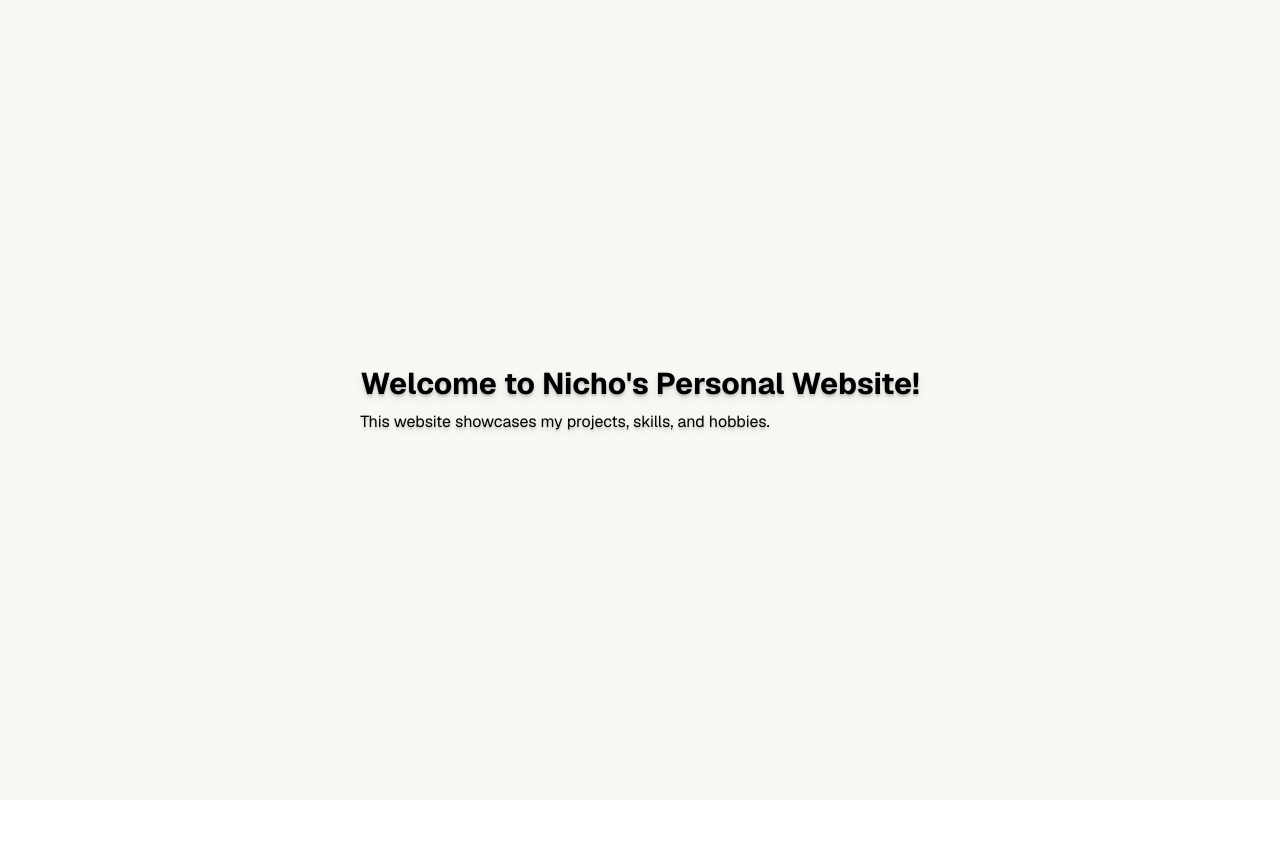
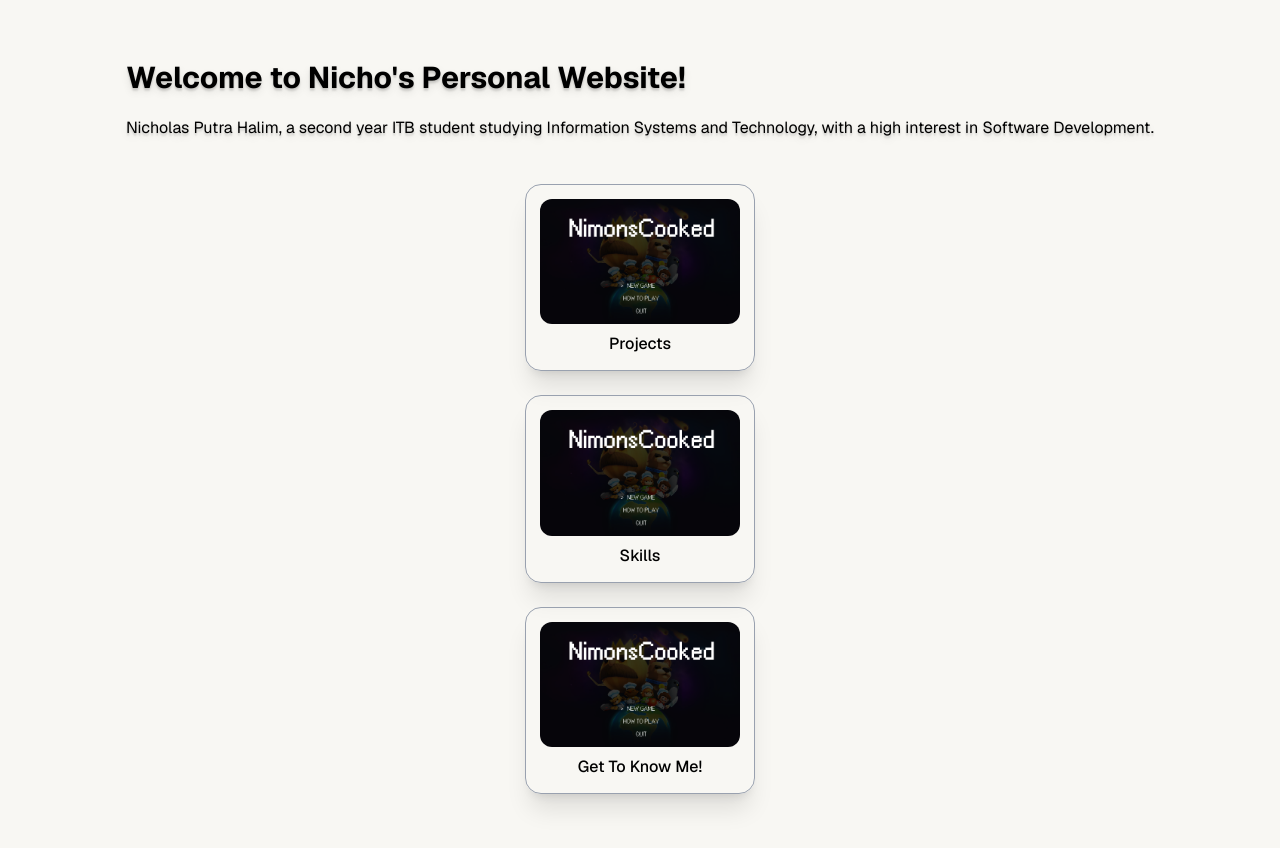
Before and after one commit to nicholasphalim/Website-Portfolio, a Next.js app: page / in a window 1280 px wide. Shown: the top 848 px of the page. Before the commit the page ends 800 px from the top, so only its background shows below. Built offline with nearby package versions, Linux system fonts and the light colour scheme.

Commit message:
feat: add category cards

```diff
--- /dev/null
+++ b/src/app/components/Categories.jsx
@@ -0,0 +1,9 @@
+
+export default function Categories({category, description}){
+    return (
+        <div className="border border-gray-400 text-black rounded-2xl font-sans m-3 p-3.5 flex flex-col justify-center items-center shadow-xl">
+            <img alt="Category Picture" src='/nimonscooked.png' className="w-50 rounded-xl"></img>
+            <h1 className="text-md font-medium text-center mt-2">{category}</h1>
+        </div>
+    );
+}
--- a/src/app/page.js
+++ b/src/app/page.js
@@ -3,14 +3,20 @@ import Categories from "./components/Categories"
 
 export default function Home() {
   return (
-    <div className="flex min-h-screen items-center justify-center bg-[#F8F7F3] font-sans p-9">
-      <main>
+    <div className="flex flex-col min-h-screen items-center justify-center bg-[#F8F7F3] font-sans p-15">
+      <main className="gap-y-8 flex flex-col">
         {/* Intro */}
-        <div className="text-shadow-lg text-black ">
+        <div className="text-shadow-lg text-black flex-col flex gap-y-5">
           <h1 className="text-3xl font-bold ">Welcome to Nicho's Personal Website!</h1>
-          <p className="mt-2">This website showcases my projects, skills, and hobbies.</p>
+          <p className="">Nicholas Putra Halim, a second year ITB student studying Information Systems and Technology, with a high interest in Software Development.</p>
         </div>
 
+        {/* Cards */}
+        <div className="flex-col flex items-center justify-center">
+          <Categories category="Projects"/>
+          <Categories category="Skills"/>
+          <Categories category="Get To Know Me!"/>
+        </div>
       </main>
     </div>
   );
```
Also changed, not shown: public/nimonscooked.png (added).
